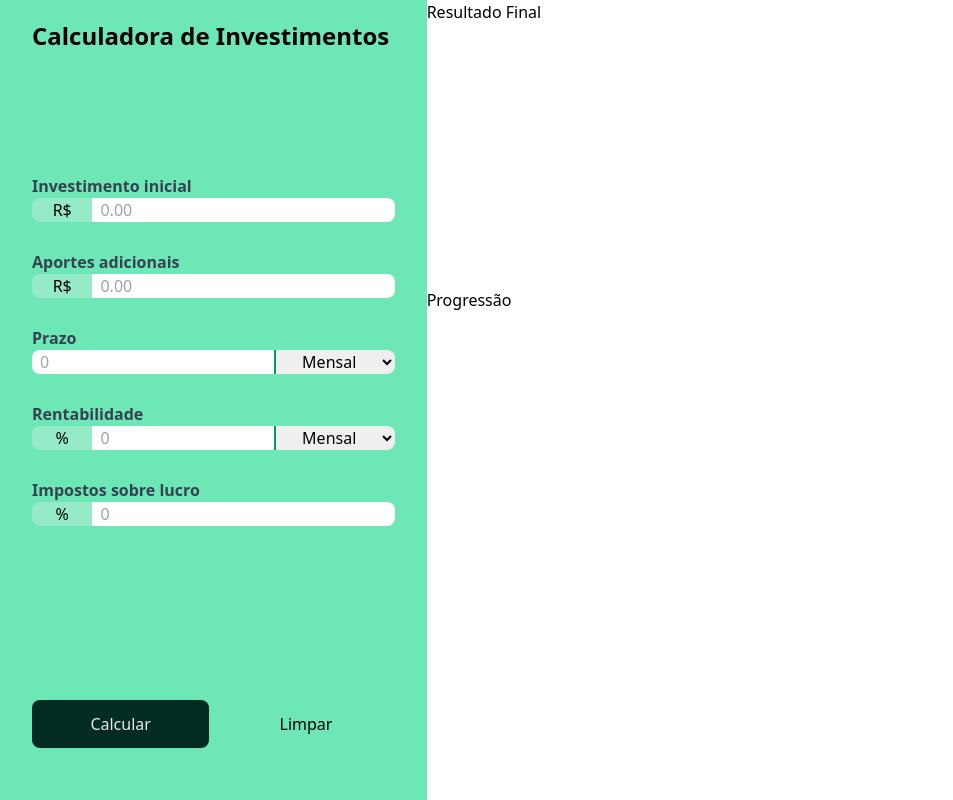
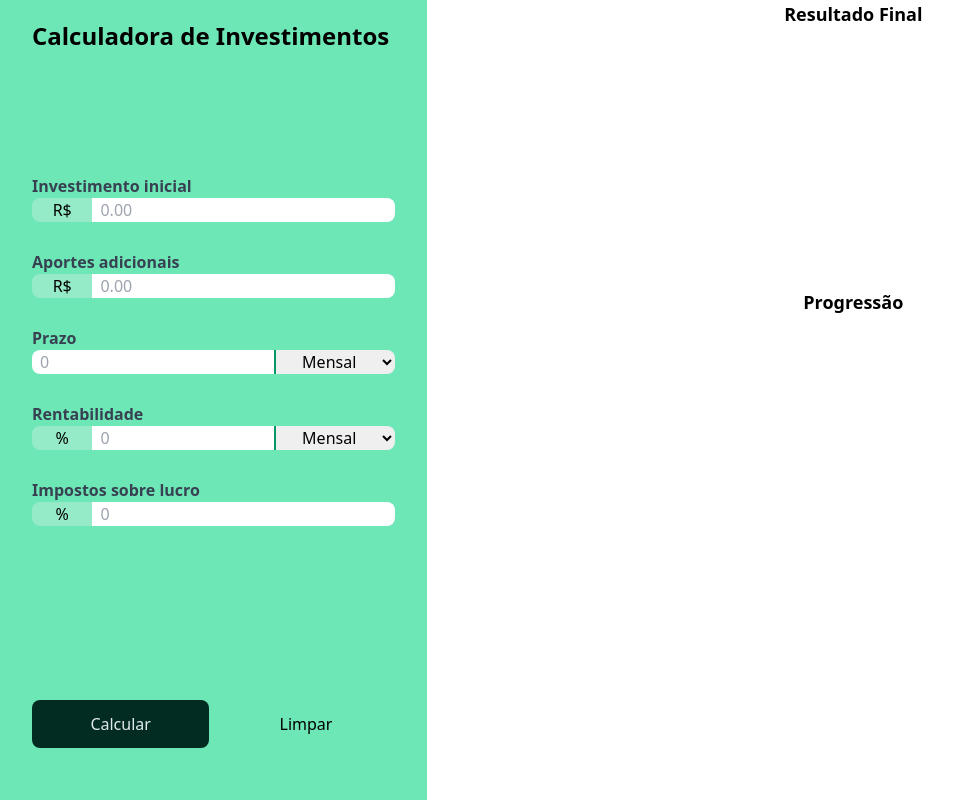
Before and after one commit to JSPYHTCS/CalculadoraInvestimentos, a website built with Vite: page index.html in a window 1280 px wide. Shown: the whole page, without its empty margins (0-953 px from the left). Built offline with nearby package versions, Linux system fonts and the light colour scheme.

Commit message:
Gráficos arrumados

```diff
--- a/index.html
+++ b/index.html
@@ -138,14 +138,14 @@
         </button>
       </div>
     </aside>
-    <main class="h-full">
-      <section id="charts-container">
-        <div class="h-[36dvh]">
-          <p>Resultado Final</p>
+    <main class="row-span-2 col-span-2">
+      <section id="charts-container" class="h-full">
+        <div class="h-[36%] flex flex-col items-center pb-7">
+          <p class="font-bold text-lg">Resultado Final</p>
           <canvas id="final-money-distribution"></canvas>
         </div>
-        <div class="h-[56dvh]">
-          <p>Progressão</p>
+        <div class="h-[56%] flex flex-col items-center">
+          <p class="font-bold text-lg">Progressão</p>
           <canvas id="progression"></canvas>
         </div>
       </section>
```
